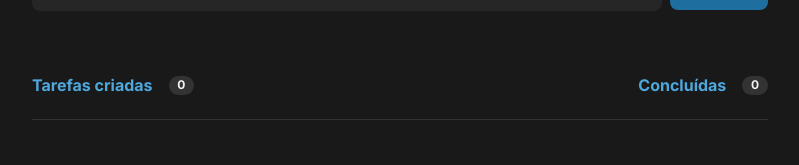
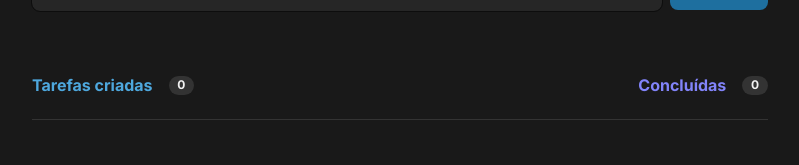
Before and after one commit to diegonacif/todo-list-ignite-react-01, a React (Vite) app: page / in a window 1280 px wide. Shown: the part 216-381 px from the top of the page, without its empty margins (240-1039 px from the left). Built offline with nearby package versions, Linux system fonts and the light colour scheme.

Commit message:
style: task style when done

```diff
--- a/src/components/Body/Body.tsx
+++ b/src/components/Body/Body.tsx
@@ -73,13 +73,13 @@ export const Body = () => {
           <div className="info-status">
             <span className="info-title">Tarefas criadas</span>
             <div className="counter-wrapper">
-              <span>0</span>
+              <span>{tasks.length}</span>
             </div>
           </div>
           <div className="info-status">
-            <span className="info-title">Concluídas</span>
+            <span className="info-title done">Concluídas</span>
             <div className="counter-wrapper">
-              <span>0</span>
+              <span>{tasks.filter(task => task.isComplete === true).length}</span>
             </div>
           </div>
         </div>
--- a/src/components/Body/_Body.scss
+++ b/src/components/Body/_Body.scss
@@ -20,12 +20,19 @@
       input {
         border-radius: 8px;
         border: 0;
+        outline: 1px solid $gray-700;
         width: 100%;
         height: 3.375rem;
         padding: 0 1rem;
         background-color: $gray-500;
         color: $gray-100;
         font-size: 1rem;
+        transition: outline 0.3s;
+
+        &:focus-visible {
+          outline: 1px solid $purple;
+          transition: outline 0.3s;
+        }
 
         &::placeholder {
           color: $gray-300;
@@ -77,6 +84,10 @@
         .info-title {
           font-weight: bold;
           color: $blue;
+
+          &.done {
+            color: $purple;
+          }
         }
 
         .counter-wrapper {
@@ -131,10 +142,13 @@
           line-height: 140%;
           font-size: 0.875rem;
           padding-top: 0.125rem;
+          text-decoration-line: none;
+          transition: color 0.3s;
 
           &.description-completed {
             color: $gray-300;
             text-decoration-line: line-through;
+            transition: color 0.3s;
           }
         }
 
```
